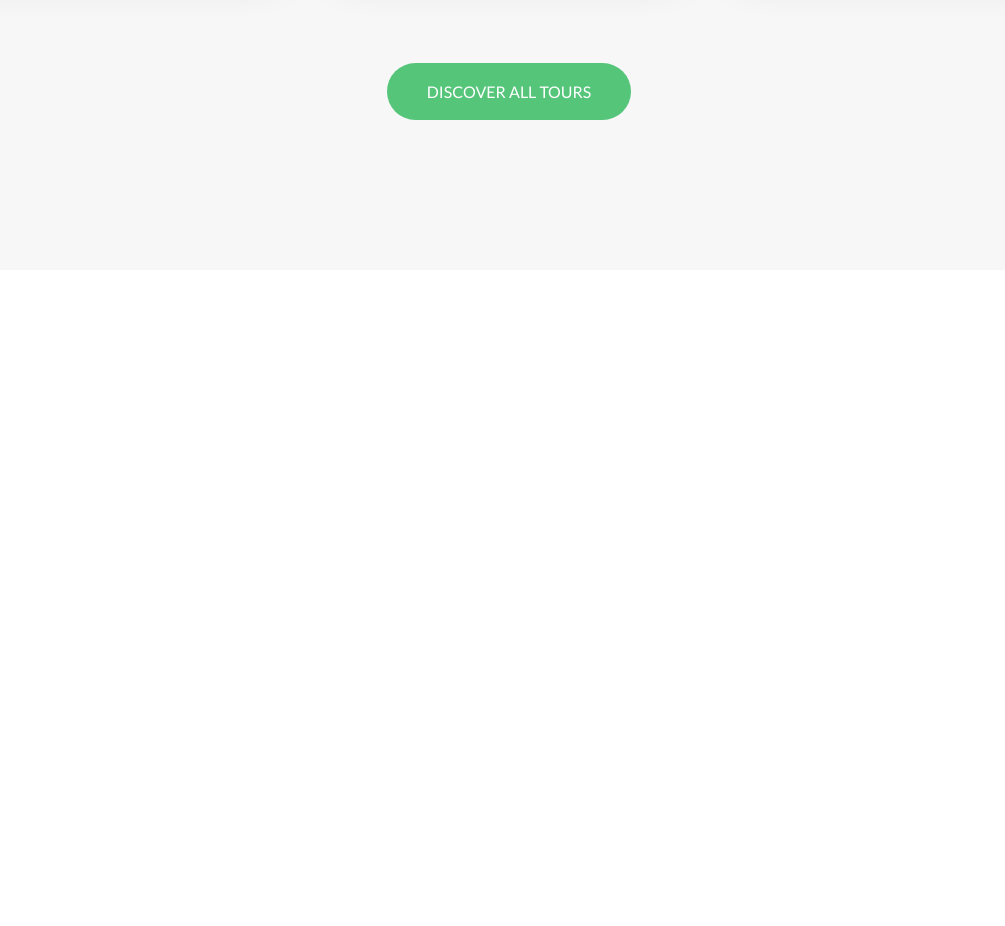
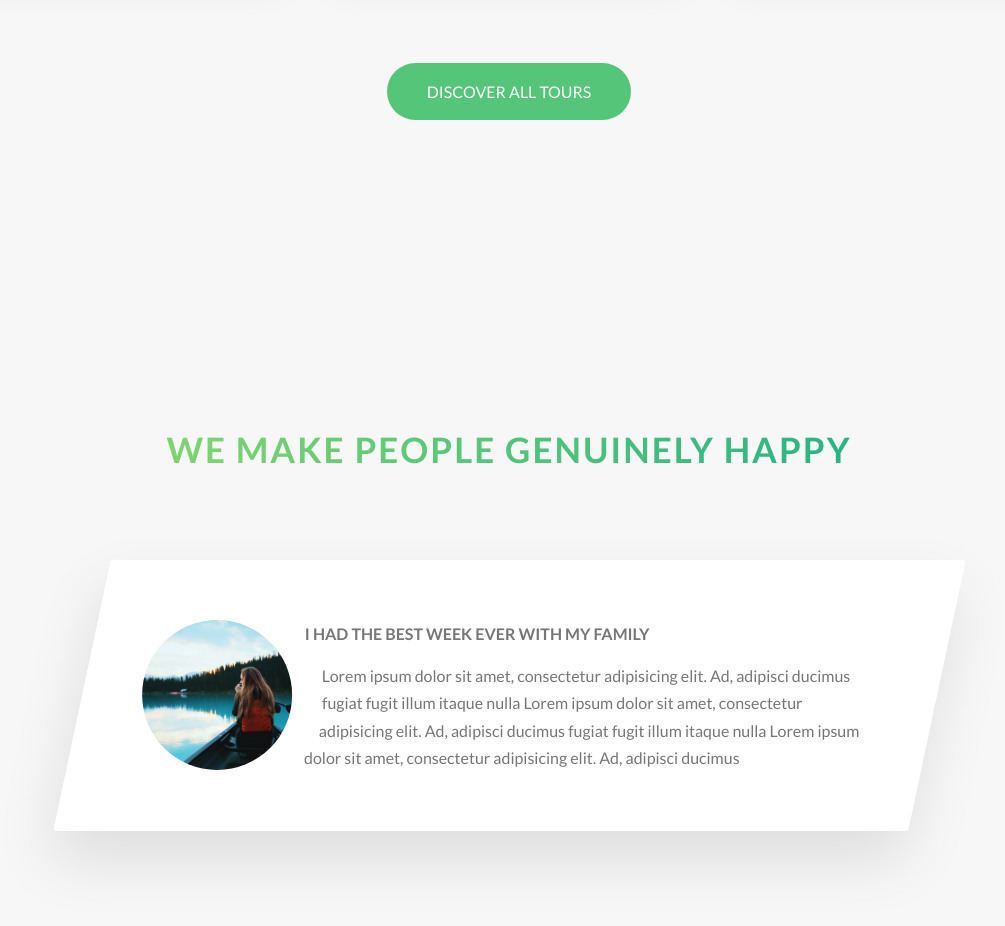
Before and after one commit to mozieblo/natura_page, a website: page index.html in a window 1280 px wide. Shown: the part 3054-3980 px from the top of the page, without its empty margins (131-1136 px from the left). Before the commit the page ends 3354 px from the top, so only its background shows below. Drawn offline with Linux system fonts and the light colour scheme.

Commit message:
section story

```diff
--- a/index.html
+++ b/index.html
@@ -204,6 +204,28 @@
                 </div>
 
            </section>
+           <section class="section-stories">
+                <div class="u-center-text u-margin-bottom-big">
+                    <h2 class="heading-secondary">
+                        We make people genuinely happy
+                    </h2>
+                </div>
+                <div class="row">
+                    <div class="story">
+                        <figure class="story__shape">
+                            <img src="img/nat-8.jpg" alt="Person on a tour" class="story__img" />
+                        </figure>
+                        <div class="story__text">
+                            <h3 class="heading-tertiary u-margin-bottom-small">
+                                I had the best week ever with my family
+                            </h3>
+                            <p>
+                                Lorem ipsum dolor sit amet, consectetur adipisicing elit. Ad, adipisci ducimus fugiat fugit illum itaque nulla Lorem ipsum dolor sit amet, consectetur adipisicing elit. Ad, adipisci ducimus fugiat fugit illum itaque nulla Lorem ipsum dolor sit amet, consectetur adipisicing elit. Ad, adipisci ducimus
+                            </p>
+                        </div>
+                    </div>
+                </div>
+           </section>
        </main>
         <!--
         <section class="layout-grid">
--- /dev/null
+++ b/sass/components/_story.scss
@@ -0,0 +1,30 @@
+.story {
+    width: 75%;
+    margin: 0 auto;
+    box-shadow: 0 3rem 6rem rgba($color-black, .1);
+    background-color: $color-white;
+    padding: 6rem;
+    padding-left: 9rem;
+    border-radius: 3px;
+    font-size: $default-font-size;
+    transform: skewX(-12deg);
+
+    &__shape {
+        width: 15rem;
+        height: 15rem;
+        float: left;
+        -webkit-shape-outside: circle(50% at 50% 50%);
+        shape-outside: circle(50% at 50% 50%);
+        -webkit-clip-path: circle(50% at 50% 50%);
+        clip-path: circle(50% at 50% 50%);
+        transform: translateX(-3rem) skewX(12deg);
+    }
+
+    &__img {
+        height: 100%;
+    }
+
+    &__text {
+        transform: skewX(12deg);
+    }
+}
--- a/sass/main.scss
+++ b/sass/main.scss
@@ -11,6 +11,7 @@
 @import "components/card";
 @import "components/composition";
 @import "components/feature-box";
+@import "components/story";
 
 @import "layout/grid";
 @import "layout/header";
--- a/sass/page/_home.scss
+++ b/sass/page/_home.scss
@@ -26,3 +26,8 @@
   padding: 25rem 0 15rem 0;
   margin-top: -10rem;
 }
+
+.section-stories {
+  padding: 15rem 0;
+  background-color: $color-grey-light-1;
+}
```
Also changed, not shown: css/style.css.
